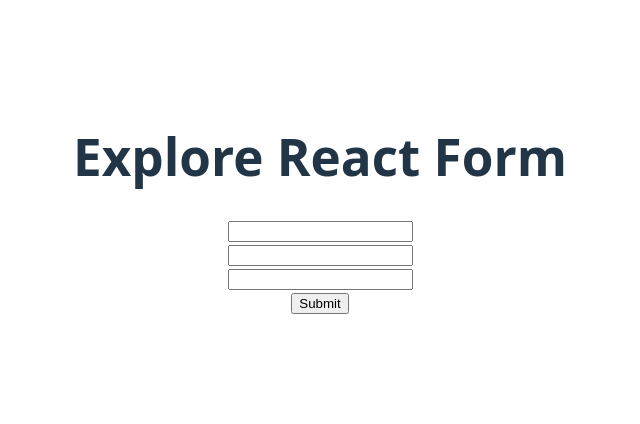
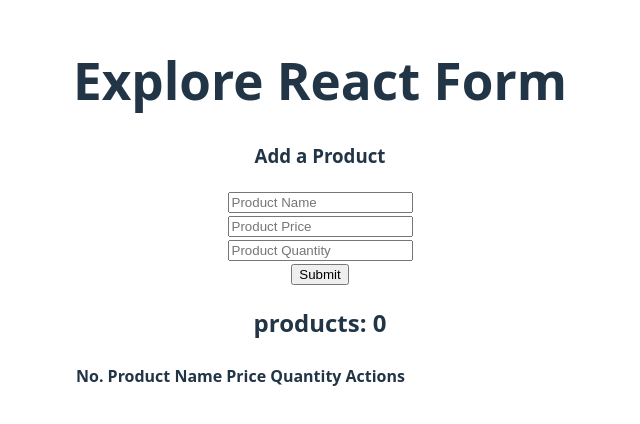
Before and after one commit to Al-Amin018555/react-router-v7-part-2, a React (Vite) app: page / in a window 1280 px wide. Shown: the part 196-620 px from the top of the page, without its empty margins (320-960 px from the left). Built offline with nearby package versions, Linux system fonts and the light colour scheme.

Commit message:
learned how to add form data into a table

```diff
--- a/src/App.jsx
+++ b/src/App.jsx
@@ -2,6 +2,7 @@
 import ControlledField from './components/ControlledField/ControlledField'
 import FormAction from './components/FormAction/FormAction'
 import HookForm from './components/HookForm/HookForm'
+import ProductManagement from './components/ProductManagement/ProductManagement'
 import SimpleForm from './components/SimpleForm/SimpleForm'
 import UnControlledField from './components/UnControlledField/UnControlledField'
 
@@ -13,7 +14,9 @@
       {/* <FormAction></FormAction> */}
       {/* <ControlledField></ControlledField> */}
       {/* <UnControlledField></UnControlledField> */}
-      <HookForm></HookForm>
+      {/* <HookForm></HookForm> */}
+      <ProductManagement></ProductManagement>
+
     </div>
   )
 }
--- /dev/null
+++ b/src/components/ProductManagement/ProductForm.jsx
@@ -0,0 +1,55 @@
+import { useState } from "react";
+
+const ProductForm = ({ handleProducts }) => {
+    const [error, setError] = useState('');
+
+    const handleProductSubmit = e => {
+        e.preventDefault()
+        const name = e.target.name.value;
+        const price = e.target.price.value;
+        const quantity = e.target.quantity.value;
+
+        if (name.length === 0) {
+            setError('Please Provide a product name');
+            return;
+        }
+        else if (price.length === 0) {
+            setError("please provide the price of product");
+            return;
+        }
+        else if (price < 0) {
+            setError('Price can not be negative');
+            return;
+        }
+        else if (!quantity) {
+            setError('Please provide quantity of product');
+            return;
+        }
+        else {
+            setError('');
+        }
+        const newProduct = {
+            name,
+            price,
+            quantity,
+        }
+        handleProducts(newProduct);
+    }
+    return (
+        <div>
+            <h3>Add a Product</h3>
+            <form onSubmit={handleProductSubmit}>
+                <input type="text" name="name" placeholder="Product Name" />
+                <br />
+                <input type="text" name="price" placeholder="Product Price" />
+                <br />
+                <input type="text" name="quantity" placeholder="Product Quantity" />
+                <br />
+                <input type="submit" value="Submit" />
+            </form>
+            <p style={{ color: 'red' }}><small>{error}</small></p>
+        </div>
+    );
+};
+
+export default ProductForm;
--- /dev/null
+++ b/src/components/ProductManagement/ProductManagement.jsx
@@ -0,0 +1,21 @@
+import React, { useState } from 'react';
+import ProductForm from './ProductForm';
+import ProductTable from './ProductTable';
+
+const ProductManagement = () => {
+    const [products, setProducts] = useState([]);
+
+    const handleProducts = newProduct => {
+        const newProducts = [...products, newProduct];
+        setProducts(newProducts);
+    }
+
+    return (
+        <div>
+            <ProductForm handleProducts={handleProducts}></ProductForm>
+            <ProductTable products={products}></ProductTable>
+        </div>
+    );
+};
+
+export default ProductManagement;
--- /dev/null
+++ b/src/components/ProductManagement/ProductTable.jsx
@@ -0,0 +1,34 @@
+const ProductTable = ({ products }) => {
+    console.log(products)
+    return (
+        <div>
+            <h2>products: {products.length}</h2>
+
+            <table>
+                <thead>
+                    <tr>
+                        <th>No.</th>
+                        <th>Product Name</th>
+                        <th>Price</th>
+                        <th>Quantity</th>
+                        <th>Actions</th>
+                    </tr>
+                </thead>
+                <tbody>
+                    {
+                        products.map((product, index) => <tr key={index}>
+                            <td>{index + 1}</td>
+                            <td>{product.name}</td>
+                            <td>{product.price}</td>
+                            <td>{product.quantity}</td>
+
+                        </tr>)
+                    }
+                </tbody>
+            </table>
+
+        </div>
+    );
+};
+
+export default ProductTable;
```
